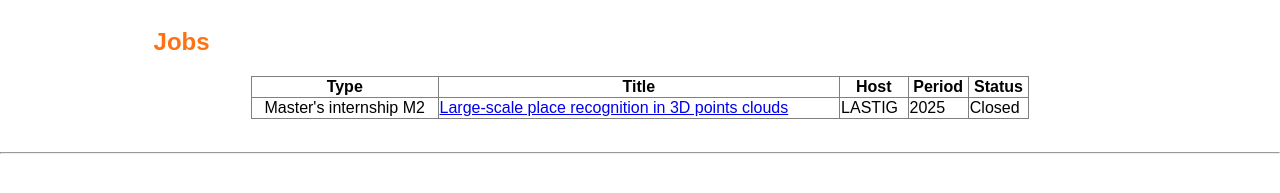
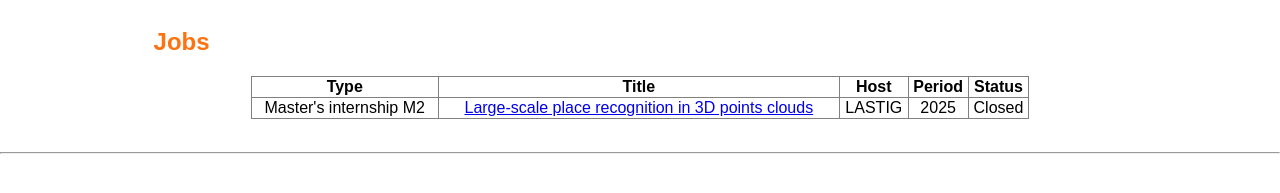
Before and after one commit to AGAPE-ANR/agape-anr.github.io, a Jekyll site: the page built from jobs.md, in a window 1280 px wide. Shown: the part 242-435 px from the top of the page. Built offline with Jekyll 4.4.1, drawn with Linux system fonts in a browser that asks for light colours.

Commit message:
Update jobs.md

```diff
--- a/jobs.md
+++ b/jobs.md
@@ -5,7 +5,7 @@ permalink: /jobs/
 ---
 <h2> Jobs</h2>
 
-<table width="80%" border="1" cellspacing="2" align="center" valign="center">
+<table width="80%" border="1" cellspacing="2" style="text-align: center; vertical-align: middle;">
 <tr>
     <th>Type</th>
     <th>Title</th>
@@ -16,8 +16,8 @@ permalink: /jobs/
 <tr>
 	<td style="text-align: center; vertical-align: middle;">Master's internship M2</td>
 	<td><a href="../docs/sujet_stage_2025-Loc3D-ext-EN.pdf" target=new>Large-scale place recognition in 3D points clouds</a></td>
-	<td>LASTIG</td>
-	<td>2025</td>
-	<td>Closed</td>
+	<td style="text-align: center; vertical-align: middle;">LASTIG</td>
+	<td style="text-align: center; vertical-align: middle;">2025</td>
+	<td style="text-align: center; vertical-align: middle;">Closed</td>
 </tr>
 <table>
```
